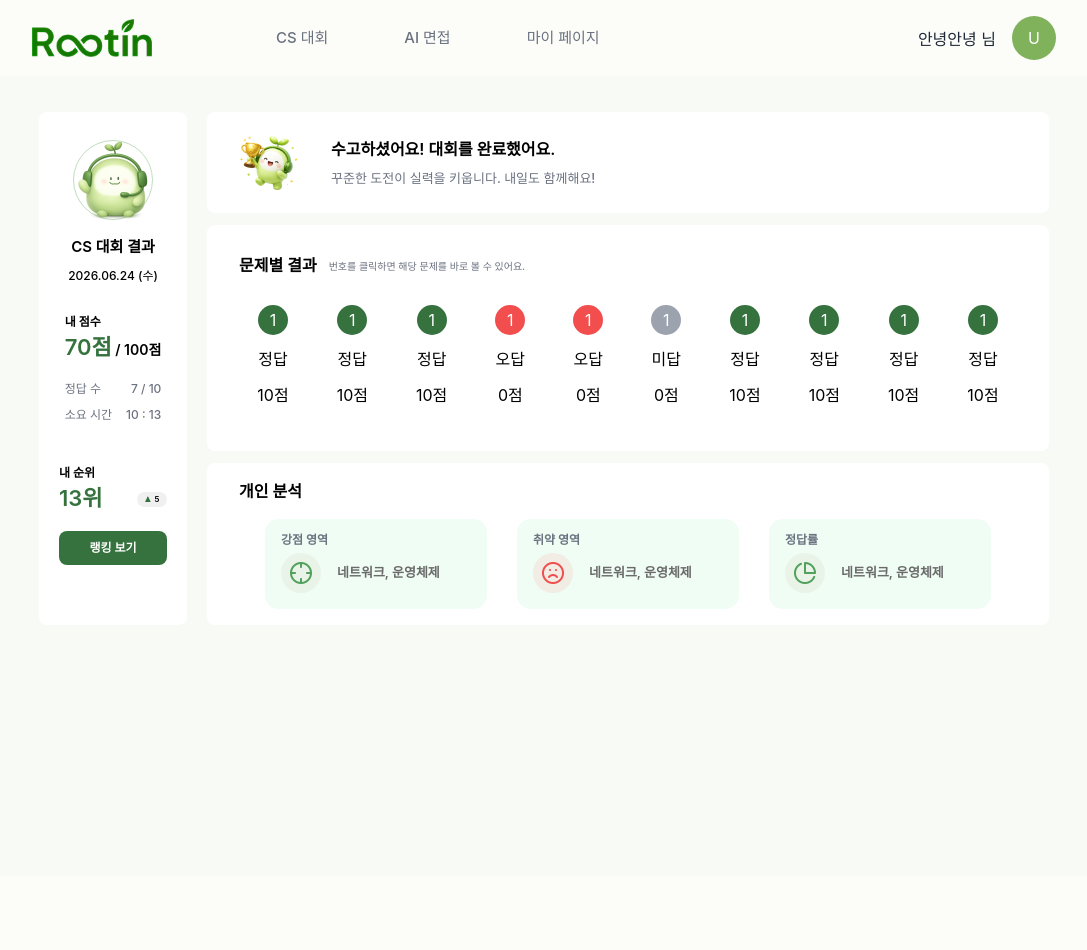
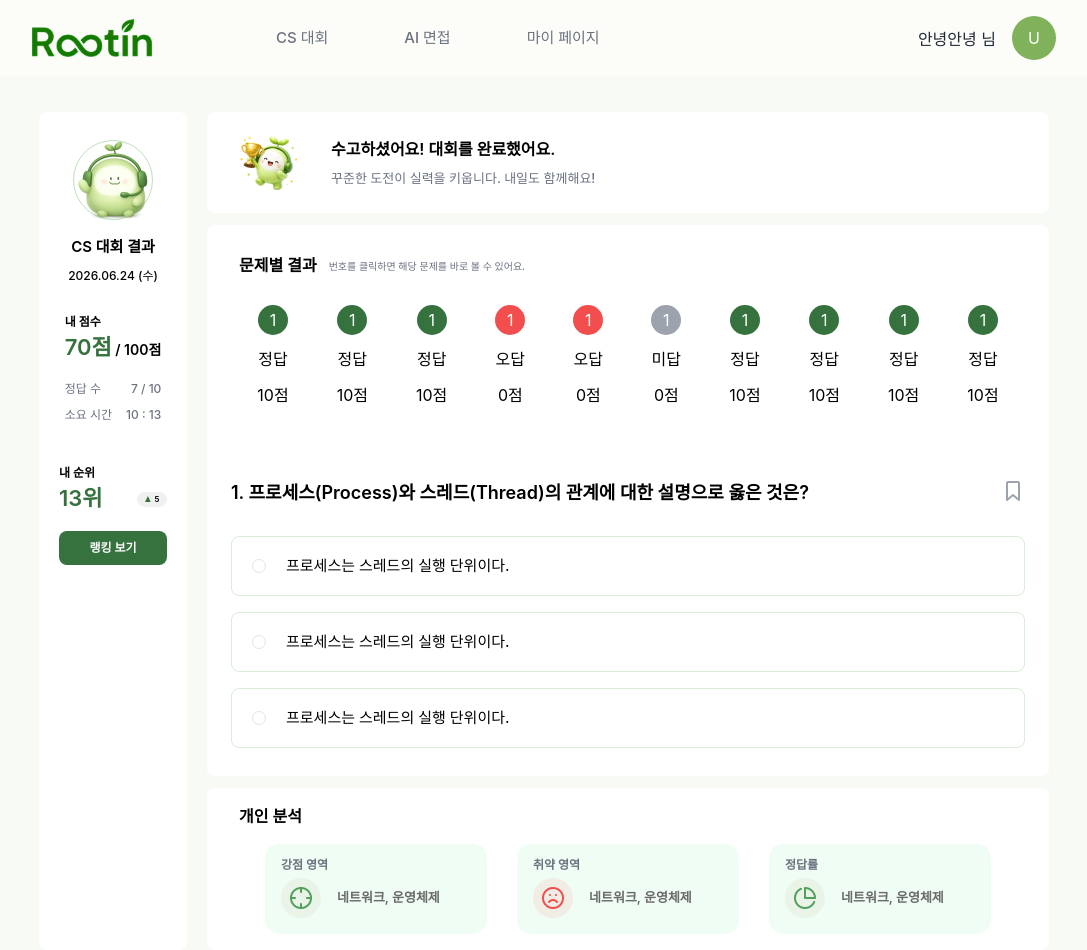
Before and after one commit to Rootin-lion/rootin-fe, a Next.js app: page /contests/1/result in a window 1280 px wide. Shown: the whole page, without its empty margins (96-1183 px from the left). Before the commit the page ends 876 px from the top, so only its background shows below. Built offline with nearby package versions, Linux system fonts and the light colour scheme; a web font is replaced by a local one.

Commit message:
fix: 폴더명 수정 및 문제 결과 페이지 수정 중

```diff
--- a/src/app/(service)/contests/[competitionId]/page.tsx
+++ b/src/app/(service)/contests/[competitionId]/page.tsx
@@ -1,5 +1,5 @@
 import QuestionSidebar from "@/components/contests/solve/QuestionSidebar";
-import QuestionPanel from "@/components/contests/solve/QuestionPanel";
+import QuestionPanel from "@/components/contests/shared/QuestionPanel";
 
 export default function ContestSolvePage() {
   return (
--- a/src/app/(service)/interviews/[interviewId]/page.tsx
+++ b/src/app/(service)/interviews/[interviewId]/page.tsx
@@ -1,6 +1,6 @@
-import InterviewChat from "@/components/interviews/session/InterviewChat";
-import InterviewForm from "@/components/interviews/session/InterviewForm";
-import InterviewVideo from "@/components/interviews/session/InterviewVideo";
+import InterviewChat from "@/components/interviews/interview/InterviewChat";
+import InterviewForm from "@/components/interviews/interview/InterviewForm";
+import InterviewVideo from "@/components/interviews/interview/InterviewVideo";
 
 export default function InterviewSessionPage() {
   return (
--- a/src/components/contests/result/ResultSection.tsx
+++ b/src/components/contests/result/ResultSection.tsx
@@ -1,3 +1,4 @@
+import QuestionPanel from "../shared/QuestionPanel";
 import DetailWrapper from "./DetailWrapper";
 
 type ItemType = "CORRECT" | "INCORRECT" | "UNANSWERED";
@@ -47,6 +48,8 @@ export default function ResultSection() {
         <ResultItem type="CORRECT" />
         <ResultItem type="CORRECT" />
       </div>
+
+      <QuestionPanel variant="result" />
     </DetailWrapper>
   );
 }
--- /dev/null
+++ b/src/components/contests/shared/QuestionPanel.tsx
@@ -0,0 +1,31 @@
+import QuestionButtonBox from "../solve/QuestionButtonBox";
+import QuestionCard from "../solve/QuestionCard";
+import QuestionSurface from "../solve/QuestionSurface";
+
+type PanelType = "solve" | "result";
+
+const NumberLabel = () => {
+  return (
+    <div className="text-primary-900 bg-primary-100 flex h-6 w-12.5 items-center justify-center rounded-xl text-[10px] font-medium">
+      1번 문제
+    </div>
+  );
+};
+
+export default function QuestionPanel({
+  variant = "solve",
+}: {
+  variant?: PanelType;
+}) {
+  return (
+    <QuestionSurface>
+      <div className="flex h-full flex-col justify-between">
+        <div className="flex flex-col gap-7">
+          {variant === "solve" && <NumberLabel />}
+          <QuestionCard showBookmark={variant === "result"} />
+        </div>
+        {variant === "solve" && <QuestionButtonBox status="isLast" />}
+      </div>
+    </QuestionSurface>
+  );
+}
--- a/src/components/contests/solve/QuestionCard.tsx
+++ b/src/components/contests/solve/QuestionCard.tsx
@@ -1,6 +1,8 @@
+import BookmarkIcon from "@/assets/contests/bookmark.svg";
+
 const QuestionOption = () => {
   return (
-    <div className="border-primary-200 flex h-15 w-170 items-center gap-5 rounded-lg border bg-white pl-5">
+    <div className="border-primary-200 flex h-15 w-full items-center gap-5 rounded-lg border bg-white pl-5">
       <div className="border-primary-200 h-3.5 w-3.5 rounded-[50%] border" />
       <p className="text-[15px] font-medium text-black">
         프로세스는 스레드의 실행 단위이다.
@@ -9,12 +11,26 @@ const QuestionOption = () => {
   );
 };
 
-export default function QuestionCard() {
+export default function QuestionCard({
+  showBookmark = false,
+}: {
+  showBookmark?: boolean;
+}) {
   return (
     <div>
-      <h1 className="text-[18px] font-semibold text-black">
-        1. 프로세스(Process)와 스레드(Thread)의 관계에 대한 설명으로 옳은 것은?
-      </h1>
+      <div className="flex items-start justify-between gap-4">
+        <h1 className="text-[18px] font-semibold text-black">
+          1. 프로세스(Process)와 스레드(Thread)의 관계에 대한 설명으로 옳은
+          것은?
+        </h1>
+        {showBookmark && (
+          <BookmarkIcon
+            className="text-disabled-text h-6 w-6 shrink-0"
+            role="img"
+            aria-label="북마크"
+          />
+        )}
+      </div>
       <div className="mt-7.5 flex flex-col gap-4">
         <QuestionOption />
         <QuestionOption />
--- a/src/components/contests/solve/Questionpanel.tsx
+++ /dev/null
@@ -1,25 +0,0 @@
-import QuestionButtonBox from "./QuestionButtonBox";
-import QuestionCard from "./QuestionCard";
-import QuestionSurface from "./QuestionSurface";
-
-const NumberLabel = () => {
-  return (
-    <div className="text-primary-900 bg-primary-100 flex h-6 w-12.5 items-center justify-center rounded-xl text-[10px] font-medium">
-      1번 문제
-    </div>
-  );
-};
-
-export default function QuestionPanel() {
-  return (
-    <QuestionSurface>
-      <div className="flex h-full flex-col justify-between">
-        <div className="flex flex-col gap-7">
-          <NumberLabel />
-          <QuestionCard />
-        </div>
-        <QuestionButtonBox status="isLast" />
-      </div>
-    </QuestionSurface>
-  );
-}
```
Also changed, not shown: src/assets/contests/bookmark.svg (added), src/components/interviews/interview/InterviewChat.tsx (renamed from src/components/interviews/session/InterviewChat.tsx), src/components/interviews/interview/InterviewForm.tsx (renamed from src/components/interviews/session/InterviewForm.tsx), src/components/interviews/interview/InterviewMessage.tsx (renamed from src/components/interviews/session/InterviewMessage.tsx), src/components/interviews/interview/InterviewVideo.tsx (renamed from src/components/interviews/session/InterviewVideo.tsx), src/components/interviews/interview/MessageBubble.tsx (renamed from src/components/interviews/session/MessageBubble.tsx).
